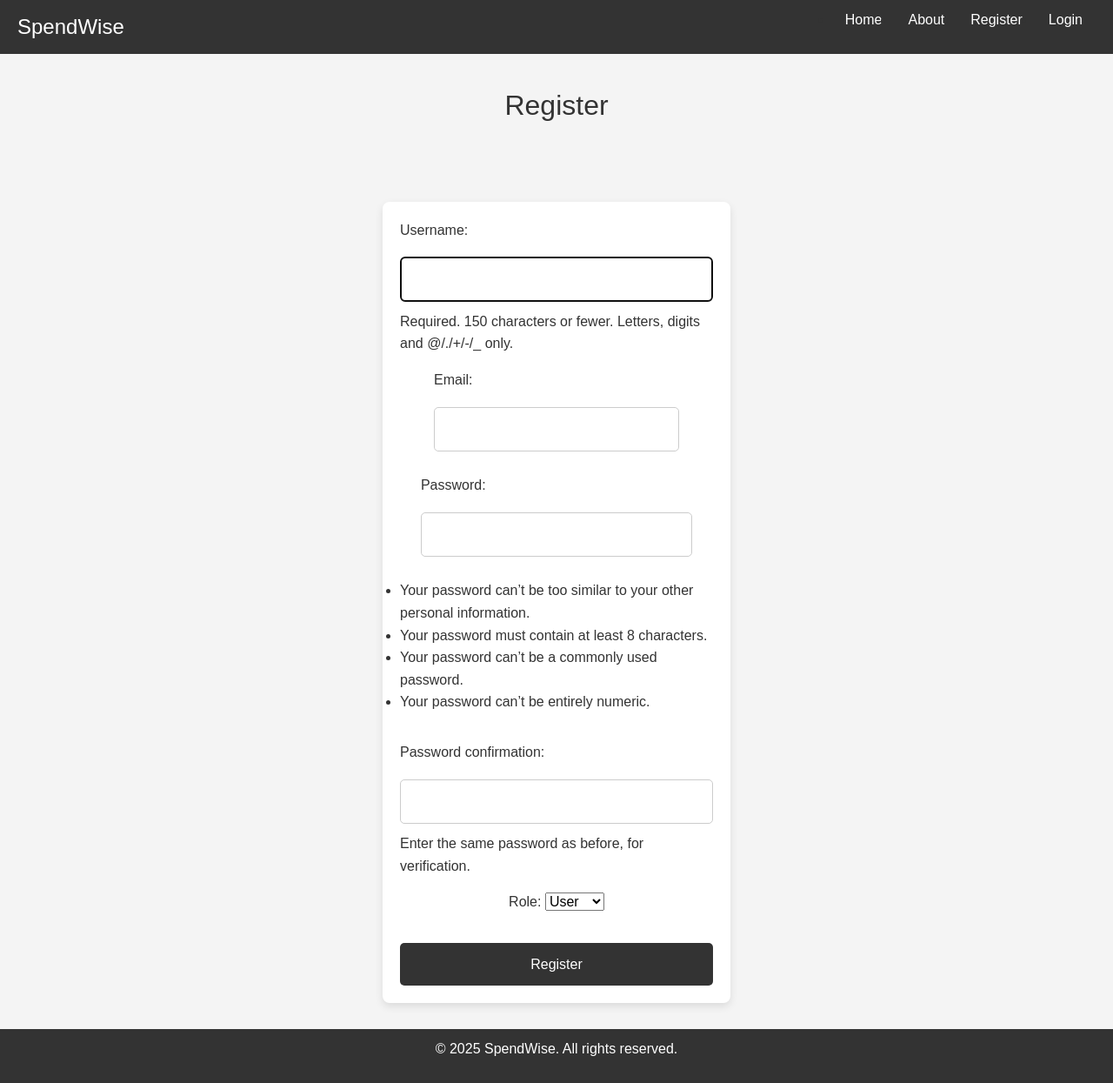
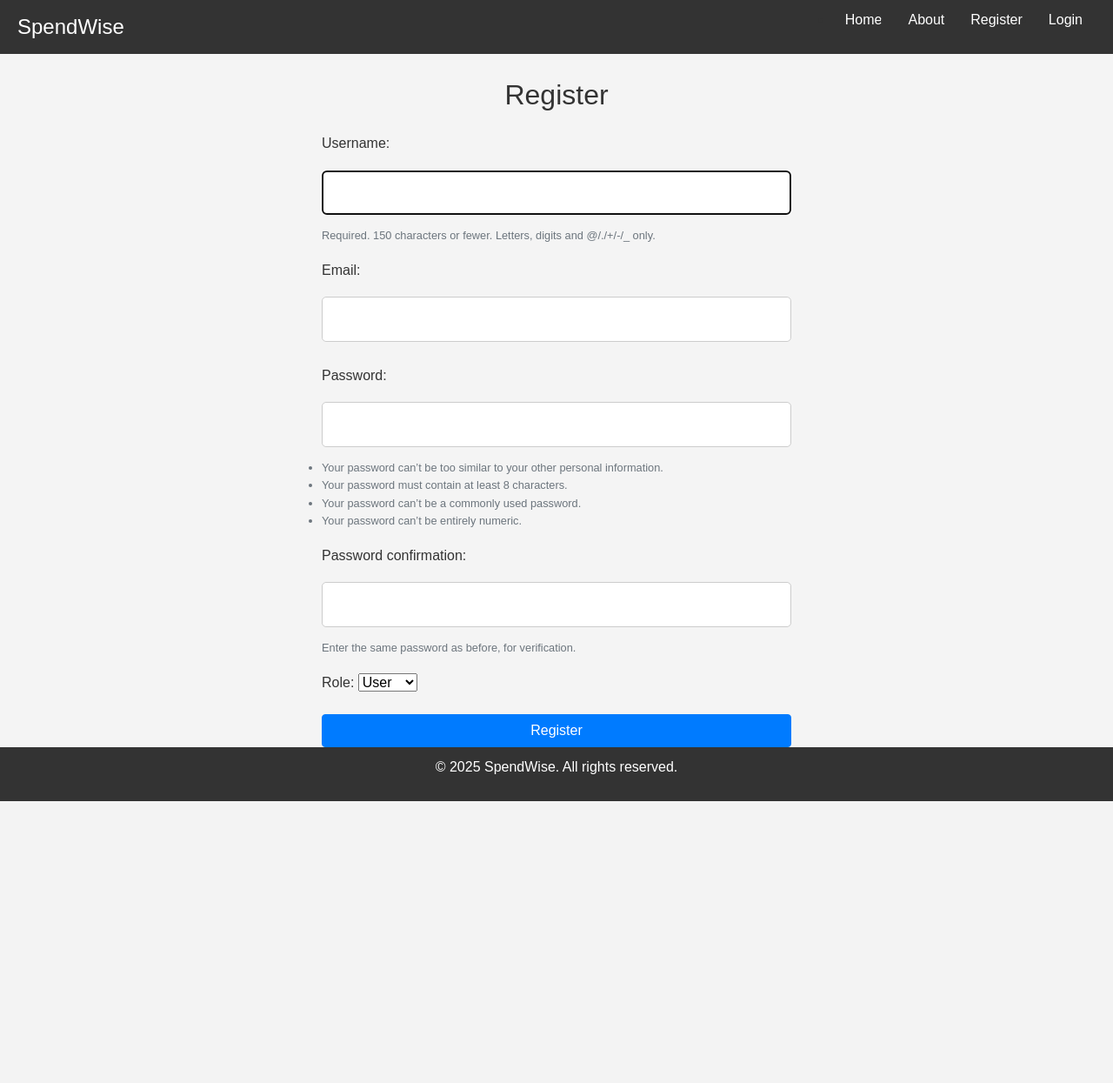
Before and after one commit to Navya-K-N-24/SpendWise, a Django app: page /register/ in a window 1280 px wide. Shown: the whole page at 87% size. After the commit the page ends 921 px from the top, so only its background shows below. Run offline with Django 4.2, Linux system fonts and the light colour scheme; parts of the project's set-up code (start-up, migrations or seed data) failed here and were passed over; some libraries are stand-ins or nearby versions.

Commit message:
Fix login form and template styling with bootstrap

```diff
--- a/expensetracker/settings.py
+++ b/expensetracker/settings.py
@@ -51,6 +51,7 @@
     'django.contrib.messages',
     'django.contrib.staticfiles',
     'tracker',
+    'widget_tweaks',
 ]
 
 MIDDLEWARE = [
--- a/tracker/static/tracker/css/style.css
+++ b/tracker/static/tracker/css/style.css
@@ -121,13 +121,13 @@
     display: none;
 }
 
-/* Register Page - Center the Title and Form */
+/* Register Page - Center the Title and Form
 .register-container {
     display: flex;
     flex-direction: column;
     justify-content: center;
     align-items: center;
-    height: 20vh; /* Full height of the viewport */
+    height: 20vh; /* Full height of the viewport
     padding-top: 10px;
     text-align: center;0
 }
@@ -157,15 +157,15 @@
 
 .register-container form button:hover {
     background-color: #444;
-}
+} */
 
-/* Center the login title */
+/* Center the login title
 .centered-title {
     display: flex;
-    justify-content: center;   /* Center horizontally */
-    align-items: center;       /* Center vertically */
-    height: 15vh;              /* Full viewport height */
-    text-align: center;        /* Center text inside the <h2> */
+    justify-content: center;   /* Center horizontally
+    align-items: center;       /* Center vertically
+    height: 15vh;              /* Full viewport height
+    text-align: center;        /* Center text inside the <h2>
 }
 
 h2 {
@@ -213,7 +213,7 @@
 
 form button:hover {
     background-color: #555;
-}
+}*/
 
 /* Style for messages (success/error messages) */
 .message {
--- a/tracker/templates/tracker/register.html
+++ b/tracker/templates/tracker/register.html
@@ -1,25 +1,117 @@
-{% extends "tracker/base.html" %}
+<!DOCTYPE html>
+<html lang="en">
+<head>
+    <meta charset="UTF-8">
+    <meta name="viewport" content="width=device-width, initial-scale=1.0">
+    <title>Register - SpendWise</title>
+    <link rel="stylesheet" href="https://stackpath.bootstrapcdn.com/bootstrap/4.5.2/css/bootstrap.min.css">
+    <link rel="stylesheet" href="/static/tracker/css/style.css">
+</head>
 
-{% block title %}Register - SpendWise{% endblock %}
+<body>
+        <p>User is not authenticated.</p>
 
-{% block content %}
-<div class="register-container">
-    <h2>Register</h2>
+    <nav class="main-nav">
+        <div class="logo">SpendWise</div>
+        <div class="nav__toggle">
+            <span></span>
+            <span></span>
+            <span></span>
+        </div>
+        <ul class="nav__list">
+            <li class="nav-item"><a href="/" class="nav__link">Home</a></li>
+            <li class="nav-item"><a href="/about/" class="nav__link">About</a></li>
+
+                <li class="nav-item"><a href="/register/" class="nav__link">Register</a></li>
+                <li class="nav-item"><a href="/login/" class="nav__link">Login</a></li>
+
+        </ul>
+    </nav>
+
+    <div class="main-content">
+
+<div class="container mt-5">
+    <div class="row justify-content-center">
+        <div class="col-md-6">
+            <h2 class="text-center">Register</h2>
+
+            <!-- Registration form -->
+            <form method="post" class="mt-4">
+                <input type="hidden" name="csrfmiddlewaretoken" value="IAgp5QXjFVJgSqGDKjfLGyAROAbLyFfYb8a0UzKJMBN47rzaOvIUOAqZ82nsDERv">
+
+                <!-- Username Field -->
+                <div class="form-group">
+                    <label for="id_username">Username:</label>
+                    <input type="text" name="username" maxlength="150" autofocus required id="id_username">
+
+                    <small class="form-text text-muted">Required. 150 characters or fewer. Letters, digits and @/./+/-/_ only.</small>
+
+                </div>
+
+                <!-- Email Field -->
+                <div class="form-group">
+                    <label for="id_email">Email:</label>
+                    <input type="email" name="email" maxlength="320" required id="id_email">
+
+                </div>
+
+                <!-- Password1 Field -->
+                <div class="form-group">
+                    <label for="id_password1">Password:</label>
+                    <input type="password" name="password1" autocomplete="new-password" required id="id_password1">
+
+                    <small class="form-text text-muted"><ul><li>Your password can’t be too similar to your other personal information.</li><li>Your password must contain at least 8 characters.</li><li>Your password can’t be a commonly used password.</li><li>Your password can’t be entirely numeric.</li></ul></small>
+
+                </div>
+
+                <!-- Password2 Field -->
+                <div class="form-group">
+                    <label for="id_password2">Password confirmation:</label>
+                    <input type="password" name="password2" autocomplete="new-password" required id="id_password2">
+
+                    <small class="form-text text-muted">Enter the same password as before, for verification.</small>
+
+                </div>
+
+                <!-- Role Field -->
+                <div class="form-group">
+                    <label for="id_role">Role:</label>
+                    <select name="role" id="id_role">
+  <option value="admin">Admin</option>
+
+  <option value="user" selected>User</option>
+
+</select>
+
+                </div>
+
+                <button type="submit" class="btn btn-primary btn-block">Register</button>
+            </form>
+        </div>
+    </div>
 </div>
 
-<!-- Block to display messages -->
-{% if messages %}
-<ul>
-    {% for message in messages %}
-    <li class="message {{ message.tags }}">{{ message }}</li>
-    {% endfor %}
-</ul>
-{% endif %}
+    </div>
 
-<!-- Registration form -->
-<form method="post">
-    {% csrf_token %}
-    {{ form.as_p }}
-    <button type="submit">Register</button>
-</form>
-{% endblock %}
+    <footer class="main-footer">
+        <p>&copy; 2025 SpendWise. All rights reserved.</p>
+    </footer>
+
+    <!-- Move the script here, at the bottom of the body -->
+    <script>
+        document.querySelector('.nav__toggle').addEventListener('click', toggleMenu);
+        function toggleMenu() {
+            console.log('Toggle menu clicked');
+
+            // Find the nav list
+            const navList = document.querySelector('.nav__list');
+
+            if (navList) {
+                navList.classList.toggle('show'); // Toggle the visibility of the menu
+            } else {
+                console.error('Nav list not found!');
+            }
+        }
+    </script>
+</body>
+</html>
```
Also changed, not shown: tracker/templates/tracker/login.html (+12 -4 lines).
